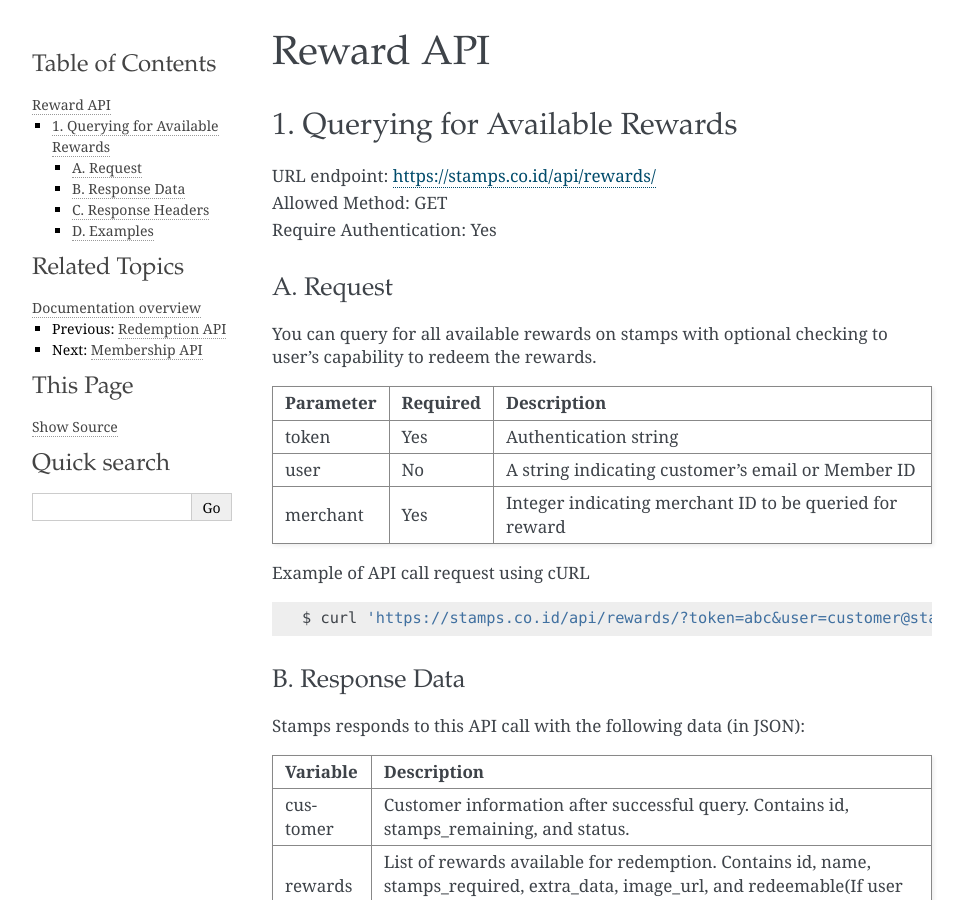
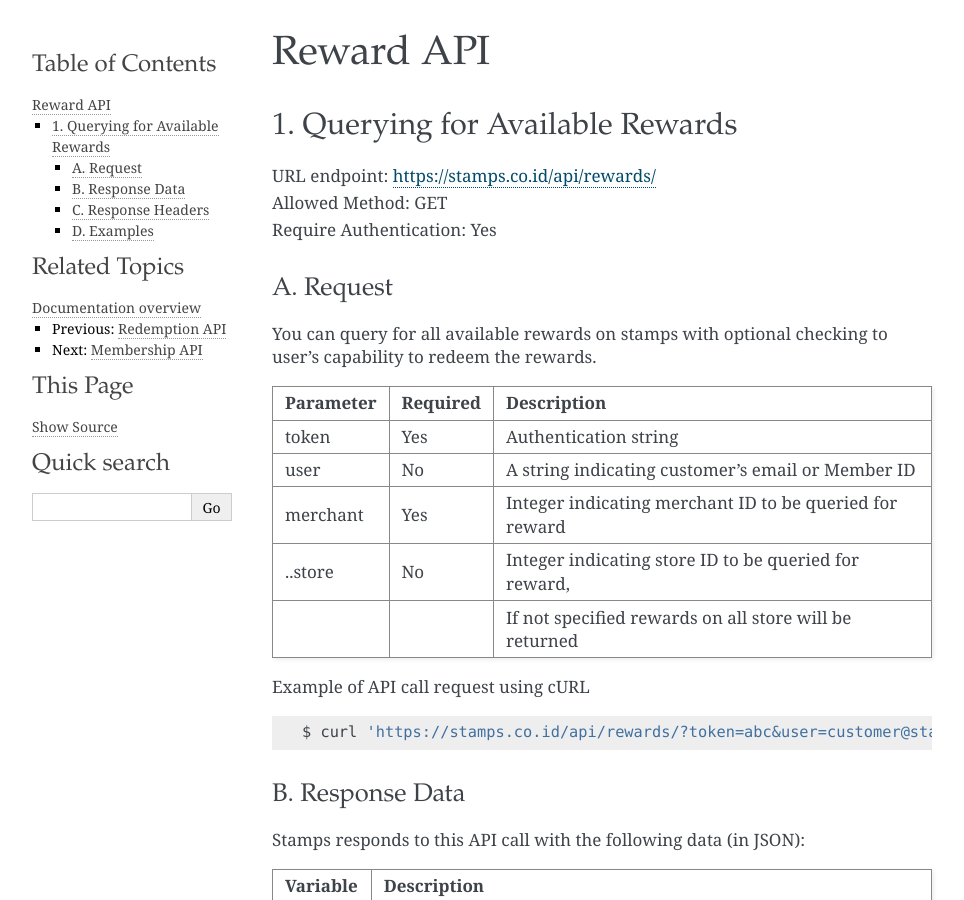
Before and after one commit to ui/stamps-api-docs, a Sphinx documentation site: the page built from source/reward_api.rst, in a window 1280 px wide and 900 px high. Shown: the whole window, without its empty margins (148-1112 px from the left). Built offline with Sphinx 7.4.7, drawn with Linux system fonts in a browser that asks for light colours.

Commit message:
Revert "comment out store on reward api for now"
This reverts commit d223a602d7e26ec84dccf295380b7319c87678f3.

```diff
--- a/source/reward_api.rst
+++ b/source/reward_api.rst
@@ -19,6 +19,8 @@ Parameter   Required    Description
 token       Yes         Authentication string
 user        No          A string indicating customer's email or Member ID
 merchant    Yes         Integer indicating merchant ID to be queried for reward
+..store       No          Integer indicating store ID to be queried for reward,
+..                        If not specified rewards on all store will be returned
 =========== =========== =========================
 
 Example of API call request using cURL
```
